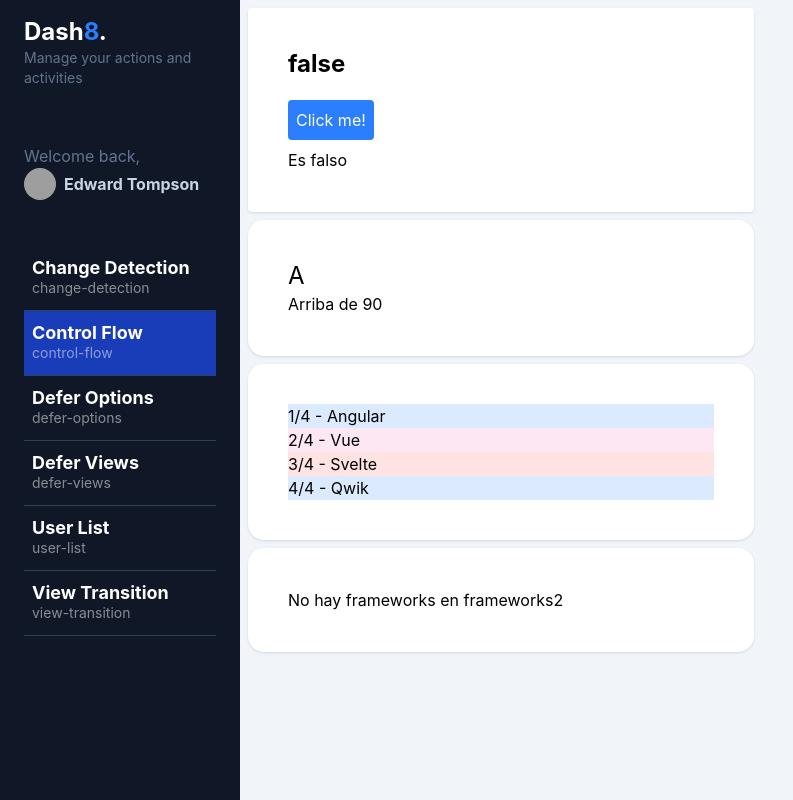
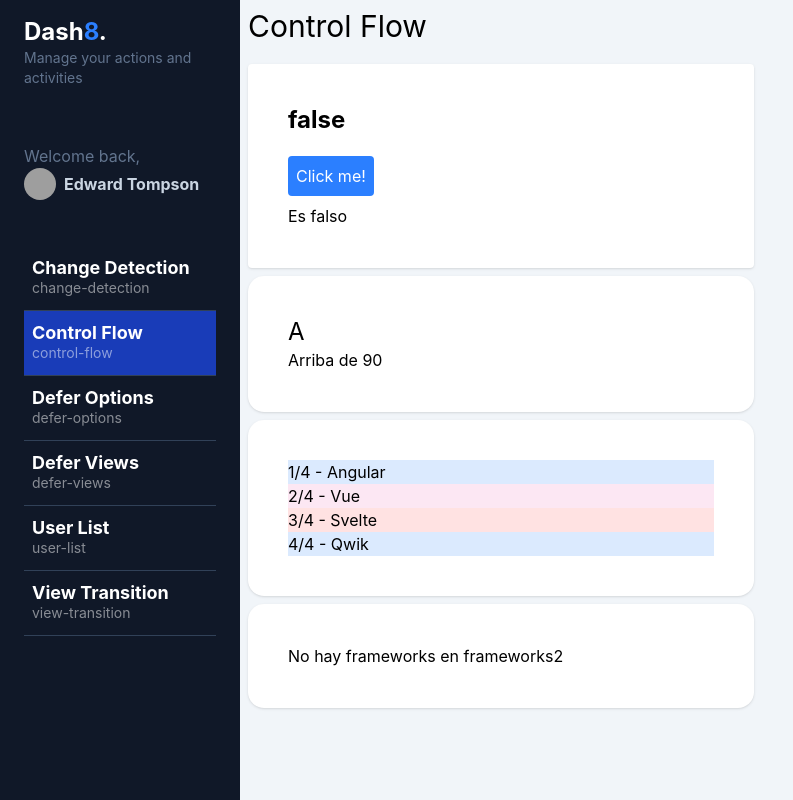
Before and after one commit to MarioAG1/nuevas-y-no-tan-nuevas-Angular-19, an Angular app: page /dashboard/control-flow in a window 1280 px wide. Shown: the whole page, without its empty margins (0-793 px from the left). Built offline with nearby package versions, Linux system fonts and the light colour scheme; grey boxes are pictures that could not be loaded.

Commit message:
331. Required @Input, esto es antiguo he puesto la version actualizada

```diff
--- a/src/app/dashboard/pages/control-flow/control-flow.component.html
+++ b/src/app/dashboard/pages/control-flow/control-flow.component.html
@@ -1,3 +1,5 @@
+<!-- <h1 class="text-3xl mb-5">Control Flow</h1> -->
+<app-title title="Control Flow"></app-title>
 <section class="grid grid-cols-1 md:grid-cols-2 gap-3">
   <div class="bg-white rounded shadow p-10">
     <h2 class="text-2xl font-bold mb-5">{{ showContent() }}</h2>
--- a/src/app/dashboard/pages/control-flow/control-flow.component.ts
+++ b/src/app/dashboard/pages/control-flow/control-flow.component.ts
@@ -1,10 +1,11 @@
 import { Component, signal } from '@angular/core';
+import { TitleComponent } from '@shared/title/title.component';
 
 type Grade = 'A' | 'B' | 'F' | '';
 
 @Component({
   selector: 'app-control-flow',
-  imports: [],
+  imports: [TitleComponent],
   templateUrl: './control-flow.component.html',
 })
 export default class ControlFlowComponent {
--- a/src/app/shared/title/title.component.html
+++ /dev/null
@@ -1 +0,0 @@
-<p>title works!</p>,
--- a/src/app/shared/title/title.component.ts
+++ b/src/app/shared/title/title.component.ts
@@ -1,8 +1,10 @@
-import { Component } from '@angular/core';
+import { Component, input } from '@angular/core';
 
 @Component({
   selector: 'app-title',
   imports: [],
-  templateUrl: './title.component.html',
+  template: ` <h1 class="text-3xl mb-5">{{ title() }}</h1>`,
 })
-export class TitleComponent { }
+export class TitleComponent {
+  title = input.required<string>();
+}
```
